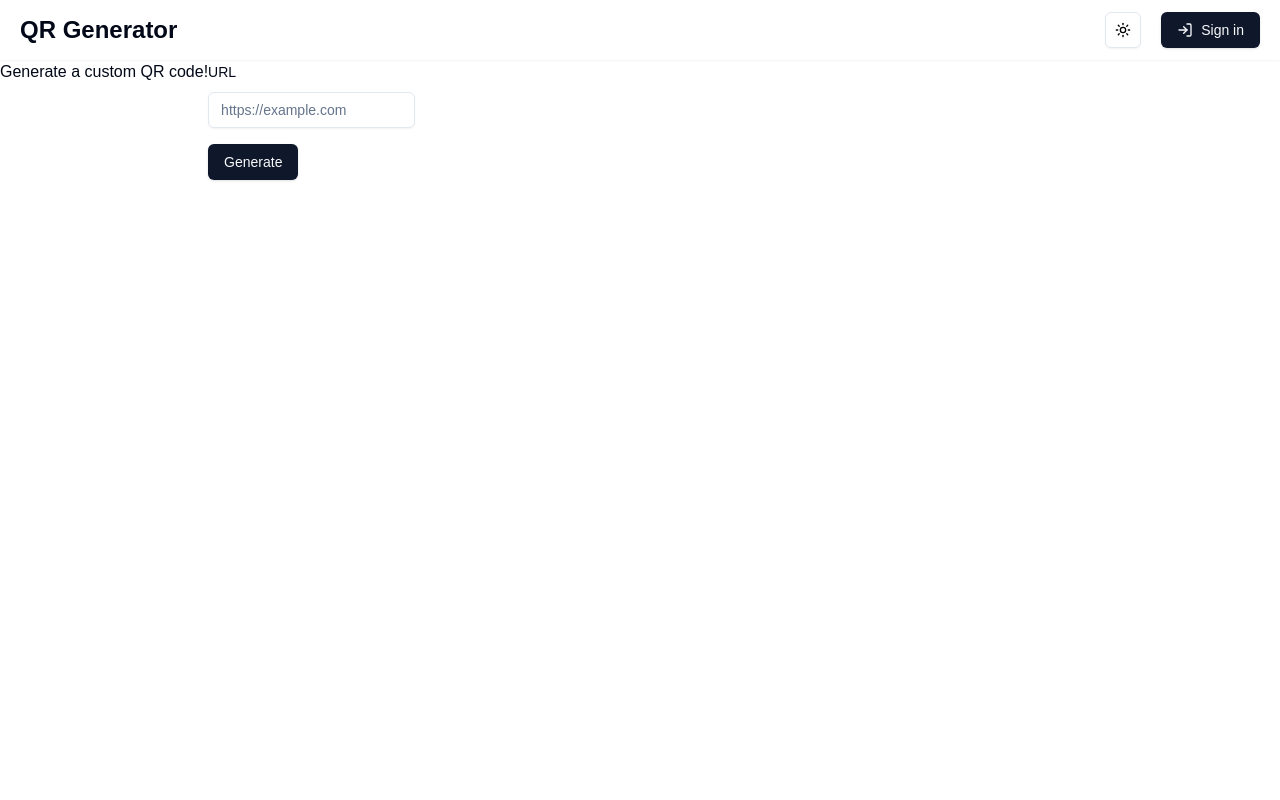
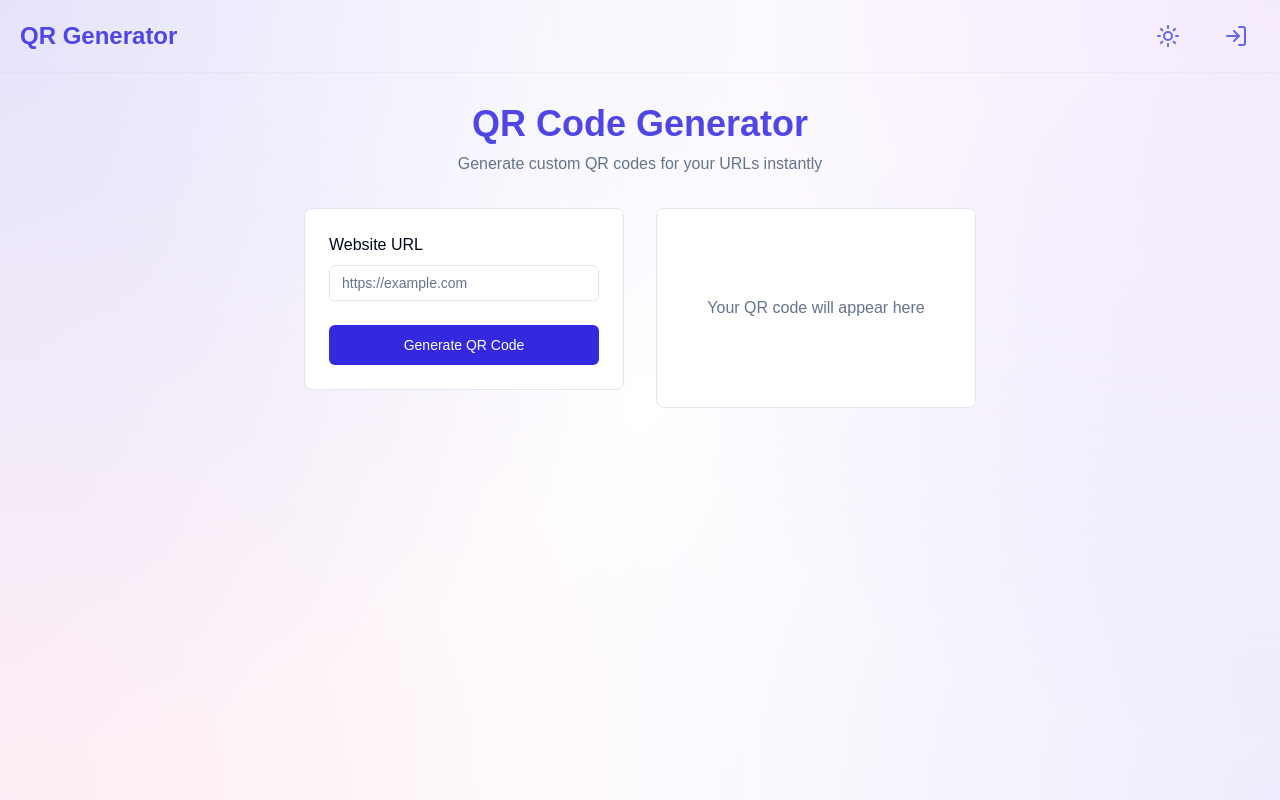
Before and after one commit to JoakimWibe/qr-generator, a Next.js app in the folder client/: page / in a window 1280 px wide. Built offline with nearby package versions, Linux system fonts and the light colour scheme; no server answers.

Commit message:
styled home page and navbar

```diff
--- a/client/app/globals.css
+++ b/client/app/globals.css
@@ -4,6 +4,34 @@
 
 body {
   font-family: Arial, Helvetica, sans-serif;
+  min-height: 100vh;
+  background:
+    radial-gradient(circle at 0% 0%, rgba(79, 70, 229, 0.15), transparent 50%),
+    radial-gradient(circle at 100% 0%, rgba(147, 51, 234, 0.1), transparent 50%),
+    radial-gradient(circle at 100% 100%, rgba(79, 70, 229, 0.1), transparent 50%),
+    radial-gradient(circle at 0% 100%, rgba(236, 72, 153, 0.1), transparent 50%);
+  background-color: hsl(var(--background));
+}
+
+.dark body {
+  background:
+    radial-gradient(circle at 0% 0%, rgba(79, 70, 229, 0.15), transparent 50%),
+    radial-gradient(circle at 100% 0%, rgba(147, 51, 234, 0.15), transparent 50%),
+    radial-gradient(circle at 100% 100%, rgba(79, 70, 229, 0.15), transparent 50%),
+    radial-gradient(circle at 0% 100%, rgba(236, 72, 153, 0.15), transparent 50%);
+  background-color: hsl(var(--background));
+}
+
+.theme-text {
+  @apply text-indigo-600 dark:text-indigo-400;
+}
+
+.theme-icon {
+  @apply text-indigo-500 dark:text-indigo-400;
+}
+
+.theme-hover {
+  @apply hover:text-purple-600 dark:hover:text-purple-400 transition-colors;
 }
 
 @layer base {
@@ -14,26 +42,22 @@ body {
     --card-foreground: 222.2 84% 4.9%;
     --popover: 0 0% 100%;
     --popover-foreground: 222.2 84% 4.9%;
-    --primary: 222.2 47.4% 11.2%;
-    --primary-foreground: 210 40% 98%;
-    --secondary: 210 40% 96.1%;
-    --secondary-foreground: 222.2 47.4% 11.2%;
+    --primary: 244 75% 52%;
+    --primary-foreground: 0 0% 100%;
+    --secondary: 244 75% 52%;
+    --secondary-foreground: 0 0% 100%;
     --muted: 210 40% 96.1%;
     --muted-foreground: 215.4 16.3% 46.9%;
-    --accent: 210 40% 96.1%;
-    --accent-foreground: 222.2 47.4% 11.2%;
+    --accent: 244 75% 52%;
+    --accent-foreground: 0 0% 100%;
     --destructive: 0 84.2% 60.2%;
     --destructive-foreground: 210 40% 98%;
     --border: 214.3 31.8% 91.4%;
     --input: 214.3 31.8% 91.4%;
-    --ring: 222.2 84% 4.9%;
-    --chart-1: 12 76% 61%;
-    --chart-2: 173 58% 39%;
-    --chart-3: 197 37% 24%;
-    --chart-4: 43 74% 66%;
-    --chart-5: 27 87% 67%;
+    --ring: 244 75% 52%;
     --radius: 0.5rem;
   }
+
   .dark {
     --background: 222.2 84% 4.9%;
     --foreground: 210 40% 98%;
@@ -41,24 +65,19 @@ body {
     --card-foreground: 210 40% 98%;
     --popover: 222.2 84% 4.9%;
     --popover-foreground: 210 40% 98%;
-    --primary: 210 40% 98%;
-    --primary-foreground: 222.2 47.4% 11.2%;
-    --secondary: 217.2 32.6% 17.5%;
+    --primary: 244 75% 60%;
+    --primary-foreground: 210 40% 98%;
+    --secondary: 244 75% 60%;
     --secondary-foreground: 210 40% 98%;
     --muted: 217.2 32.6% 17.5%;
     --muted-foreground: 215 20.2% 65.1%;
-    --accent: 217.2 32.6% 17.5%;
+    --accent: 244 75% 60%;
     --accent-foreground: 210 40% 98%;
     --destructive: 0 62.8% 30.6%;
     --destructive-foreground: 210 40% 98%;
     --border: 217.2 32.6% 17.5%;
     --input: 217.2 32.6% 17.5%;
-    --ring: 212.7 26.8% 83.9%;
-    --chart-1: 220 70% 50%;
-    --chart-2: 160 60% 45%;
-    --chart-3: 30 80% 55%;
-    --chart-4: 280 65% 60%;
-    --chart-5: 340 75% 55%;
+    --ring: 244 75% 60%;
   }
 }
 
@@ -67,6 +86,6 @@ body {
     @apply border-border;
   }
   body {
-    @apply bg-background text-foreground;
+    @apply text-foreground;
   }
 }
--- a/client/app/page.tsx
+++ b/client/app/page.tsx
@@ -3,12 +3,20 @@ import GenerateQrForm from '@/components/GenerateQrForm';
 
 export default function Home() {
   return (
-    <section className='h-72 flex'>
-      <h1>Generate a custom QR code!</h1>
+    <section className="container mx-auto p-8">
+      <div className="max-w-2xl mx-auto space-y-8">
+        <div className="text-center space-y-2">
+          <h1 className="text-4xl font-bold theme-text">QR Code Generator</h1>
+          <p className="text-muted-foreground">Generate custom QR codes for your URLs instantly</p>
+        </div>
 
-      <GenerateQrForm />
-
-      <GeneratedQr />
+        <div className="grid gap-8 md:grid-cols-2 items-start">
+          <div className="rounded-lg border bg-card p-6">
+            <GenerateQrForm />
+          </div>
+          <GeneratedQr />
+        </div>
+      </div>
     </section>
   );
 }
--- a/client/components/GenerateQrForm.tsx
+++ b/client/components/GenerateQrForm.tsx
@@ -30,11 +30,11 @@ const GenerateQrForm = () => {
     },
   })
 
-
   async function onSubmit(values: z.infer<typeof formSchema>) {
     try {
-      const response = await axios.get(process.env.NEXT_PUBLIC_QRGEN_URL + "/Qr/generate" || "", {
-        params: { Url: values.url },
+      const response = await axios.post(process.env.NEXT_PUBLIC_API_URL + "/QrGenerator", {
+        url: values.url
+      }, {
         responseType: "blob",
       })
 
@@ -48,21 +48,21 @@ const GenerateQrForm = () => {
 
   return (
     <Form {...form}>
-      <form onSubmit={form.handleSubmit(onSubmit)} className="space-y-4">
+      <form onSubmit={form.handleSubmit(onSubmit)} className="space-y-6">
         <FormField
           control={form.control}
           name="url"
           render={({ field }) => (
             <FormItem>
-              <FormLabel>URL</FormLabel>
+              <FormLabel className="text-base">Website URL</FormLabel>
               <FormControl>
-                <Input placeholder="https://example.com" {...field} />
+                <Input placeholder="https://example.com" className="w-full" {...field} />
               </FormControl>
               <FormMessage />
             </FormItem>
           )}
         />
-        <Button type="submit">Generate</Button>
+        <Button type="submit" className="w-full">Generate QR Code</Button>
       </form>
     </Form>
   )
--- a/client/components/GeneratedQr.tsx
+++ b/client/components/GeneratedQr.tsx
@@ -12,16 +12,31 @@ const GeneratedQr = () => {
   }
 
   return (
-    <>
-         {generatedImageUrl && (
-          <>
-              <div>
-                <Image width={200} height={200} src={generatedImageUrl} alt="Generated QR Code" />
-                <Button onClick={handleDiscardQr}>Discard</Button>
-              </div>
-          </>
-          )}
-    </>
+    <div className="rounded-lg border bg-card p-6 min-h-[200px] flex items-center justify-center">
+      {generatedImageUrl ? (
+        <div className="text-center">
+          <div className="relative w-48 h-48 mx-auto border rounded-lg p-4 bg-white mb-4">
+            <Image
+              fill
+              src={generatedImageUrl}
+              alt="Generated QR Code"
+              className="object-contain p-2"
+            />
+          </div>
+          <Button
+            variant="outline"
+            onClick={handleDiscardQr}
+            className="w-full"
+          >
+            Discard
+          </Button>
+        </div>
+      ) : (
+        <p className="text-muted-foreground">
+          Your QR code will appear here
+        </p>
+      )}
+    </div>
   )
 }
 
--- a/client/components/Navbar.tsx
+++ b/client/components/Navbar.tsx
@@ -12,7 +12,7 @@ import { LogIn, LogOut, User } from 'lucide-react';
 import { FaGoogle, FaGithub } from "react-icons/fa";
 import { Avatar, AvatarImage } from "@/components/ui/avatar"
 import { ModeToggle } from './ui/ModeToggle';
-
+import { Button } from './ui/button';
 
 const Navbar = async () => {
   const session = await auth();
@@ -20,16 +20,17 @@ const Navbar = async () => {
   return (
     <header className='px-5 py-3 shadow-sm'>
         <nav className='flex justify-between items-center'>
-            <Link className='text-2xl font-bold' href='/'>QR Generator</Link>
+            <Link className='text-2xl font-bold theme-text theme-hover' href='/'>QR Generator</Link>
 
-
-            <div className='flex items-center gap-5 text-black'>
+            <div className='flex items-center gap-5'>
                 <ModeToggle />
                 {session && session?.expires ? (
                     <>
                         <DropdownMenu>
-                        <DropdownMenuTrigger>
-                            <User />
+                            <DropdownMenuTrigger asChild>
+                                <Button variant="ghost" size="icon" className="theme-icon">
+                                    <User className="h-6 w-6" />
+                                </Button>
                             </DropdownMenuTrigger>
                             <DropdownMenuContent>
                                 <DropdownMenuLabel className='flex items-center gap-3'>
@@ -51,11 +52,13 @@ const Navbar = async () => {
                                 </DropdownMenuItem>
                                 <DropdownMenuItem>
                                     <form action={async () => {
-                                    "use server"
-
-                                    await signOut({redirectTo: '/'})
+                                        'use server'
+                                        await signOut()
                                     }}>
-                                    <button className='flex items-center gap-2' type='submit'><LogOut/>Sign out</button>
+                                        <button className='w-full flex items-center gap-2'>
+                                        <LogOut className="h-5 w-5 theme-icon" />
+                                        Sign Out
+                                    </button>
                                     </form>
                                 </DropdownMenuItem>
                             </DropdownMenuContent>
@@ -63,35 +66,33 @@ const Navbar = async () => {
                     </>
                 ) : (
                     <DropdownMenu>
-                    <DropdownMenuTrigger className='justify-center whitespace-nowrap rounded-md text-sm font-medium transition-colors focus-visible:outline-none focus-visible:ring-1 focus-visible:ring-ring disabled:pointer-events-none disabled:opacity-50 [&_svg]:pointer-events-none [&_svg]:size-4 [&_svg]:shrink-0 flex gap-2 items-center h-9 px-4 py-2 bg-primary text-primary-foreground shadow hover:bg-primary/90'>
-                      <LogIn/>Sign in
+                        <DropdownMenuTrigger asChild>
+                            <Button variant="ghost" size="icon" className="theme-icon">
+                                <LogIn className="h-6 w-6" />
+                            </Button>
                         </DropdownMenuTrigger>
                         <DropdownMenuContent>
-                        <DropdownMenuLabel>
-                            Providers
-                        </DropdownMenuLabel>
+                            <DropdownMenuLabel>Sign In</DropdownMenuLabel>
                             <DropdownMenuSeparator />
                             <DropdownMenuItem>
                                 <form action={async () => {
-                                "use server"
-
+                                    'use server'
                                     await signIn('google')
-                                }}>
-                                <button className='flex gap-2 items-center' type='submit'>
-                                    <FaGoogle />
-                                    Google
+                                }} className='w-full'>
+                                    <button className='w-full flex items-center gap-2'>
+                                    <FaGoogle className="h-5 w-5 theme-icon" />
+                                    Sign in with Google
                                 </button>
                                 </form>
                             </DropdownMenuItem>
                             <DropdownMenuItem>
                                 <form action={async () => {
-                                "use server"
-
+                                    'use server'
                                     await signIn('github')
-                                }}>
-                               <button className='flex gap-2 items-center' type='submit'>
-                                    <FaGithub />
-                                    GitHub
+                                }} className='w-full'>
+                                    <button className='w-full flex items-center gap-2'>
+                                    <FaGithub className="h-5 w-5 theme-icon" />
+                                    Sign in with Github
                                 </button>
                                 </form>
                             </DropdownMenuItem>
@@ -103,4 +104,5 @@ const Navbar = async () => {
     </header>
   )
 }
+
 export default Navbar
--- a/client/components/ui/ModeToggle.tsx
+++ b/client/components/ui/ModeToggle.tsx
@@ -18,20 +18,20 @@ export function ModeToggle() {
   return (
     <DropdownMenu>
       <DropdownMenuTrigger asChild>
-        <Button variant="outline" size="icon">
-          <Sun className="h-[1.2rem] w-[1.2rem] rotate-0 scale-100 transition-all dark:-rotate-90 dark:scale-0" />
-          <Moon className="absolute h-[1.2rem] w-[1.2rem] rotate-90 scale-0 transition-all dark:rotate-0 dark:scale-100" />
+        <Button variant="ghost" size="icon" className="theme-icon theme-hover">
+          <Sun className="h-6 w-6 rotate-0 scale-100 transition-all dark:-rotate-90 dark:scale-0" />
+          <Moon className="absolute h-6 w-6 rotate-90 scale-0 transition-all dark:rotate-0 dark:scale-100" />
           <span className="sr-only">Toggle theme</span>
         </Button>
       </DropdownMenuTrigger>
       <DropdownMenuContent align="end">
-        <DropdownMenuItem onClick={() => setTheme("light")}>
+        <DropdownMenuItem className="hover:cursor-pointer" onClick={() => setTheme("light")}>
           Light
         </DropdownMenuItem>
-        <DropdownMenuItem onClick={() => setTheme("dark")}>
+        <DropdownMenuItem className="hover:cursor-pointer" onClick={() =>  setTheme("dark")}>
           Dark
         </DropdownMenuItem>
-        <DropdownMenuItem onClick={() => setTheme("system")}>
+        <DropdownMenuItem className="hover:cursor-pointer" onClick={() => setTheme("system")}>
           System
         </DropdownMenuItem>
       </DropdownMenuContent>
--- a/client/components/ui/button.tsx
+++ b/client/components/ui/button.tsx
@@ -5,26 +5,25 @@ import { cva, type VariantProps } from "class-variance-authority"
 import { cn } from "@/lib/utils"
 
 const buttonVariants = cva(
-  "inline-flex items-center justify-center gap-2 whitespace-nowrap rounded-md text-sm font-medium transition-colors focus-visible:outline-none focus-visible:ring-1 focus-visible:ring-ring disabled:pointer-events-none disabled:opacity-50 [&_svg]:pointer-events-none [&_svg]:size-4 [&_svg]:shrink-0",
+  "inline-flex items-center justify-center whitespace-nowrap rounded-md text-sm font-medium ring-offset-background transition-colors focus-visible:outline-none focus-visible:ring-2 focus-visible:ring-ring focus-visible:ring-offset-2 disabled:pointer-events-none disabled:opacity-50",
   {
     variants: {
       variant: {
-        default:
-          "bg-primary text-primary-foreground shadow hover:bg-primary/90",
+        default: "bg-primary text-primary-foreground hover:bg-primary/90",
         destructive:
-          "bg-destructive text-destructive-foreground shadow-sm hover:bg-destructive/90",
+          "bg-destructive text-destructive-foreground hover:bg-destructive/90",
         outline:
-          "border border-input bg-background shadow-sm hover:bg-accent hover:text-accent-foreground",
+          "border border-input bg-background hover:bg-accent hover:text-accent-foreground",
         secondary:
-          "bg-secondary text-secondary-foreground shadow-sm hover:bg-secondary/80",
-        ghost: "hover:bg-accent hover:text-accent-foreground",
+          "bg-secondary text-secondary-foreground hover:bg-secondary/80",
+        ghost: "hover:bg-accent hover:text-accent-foreground dark:hover:text-white",
         link: "text-primary underline-offset-4 hover:underline",
       },
       size: {
-        default: "h-9 px-4 py-2",
-        sm: "h-8 rounded-md px-3 text-xs",
-        lg: "h-10 rounded-md px-8",
-        icon: "h-9 w-9",
+        default: "h-10 px-4 py-2",
+        sm: "h-9 rounded-md px-3",
+        lg: "h-11 rounded-md px-8",
+        icon: "h-12 w-12",
       },
     },
     defaultVariants: {
```
Also changed, not shown: client/auth.ts (+47 -5 lines), client/app/layout.tsx (indentation only), client/types/next-auth.d.ts (added), client/utils/api.ts (added). Lines whose indentation alone changed are shown as unchanged.
